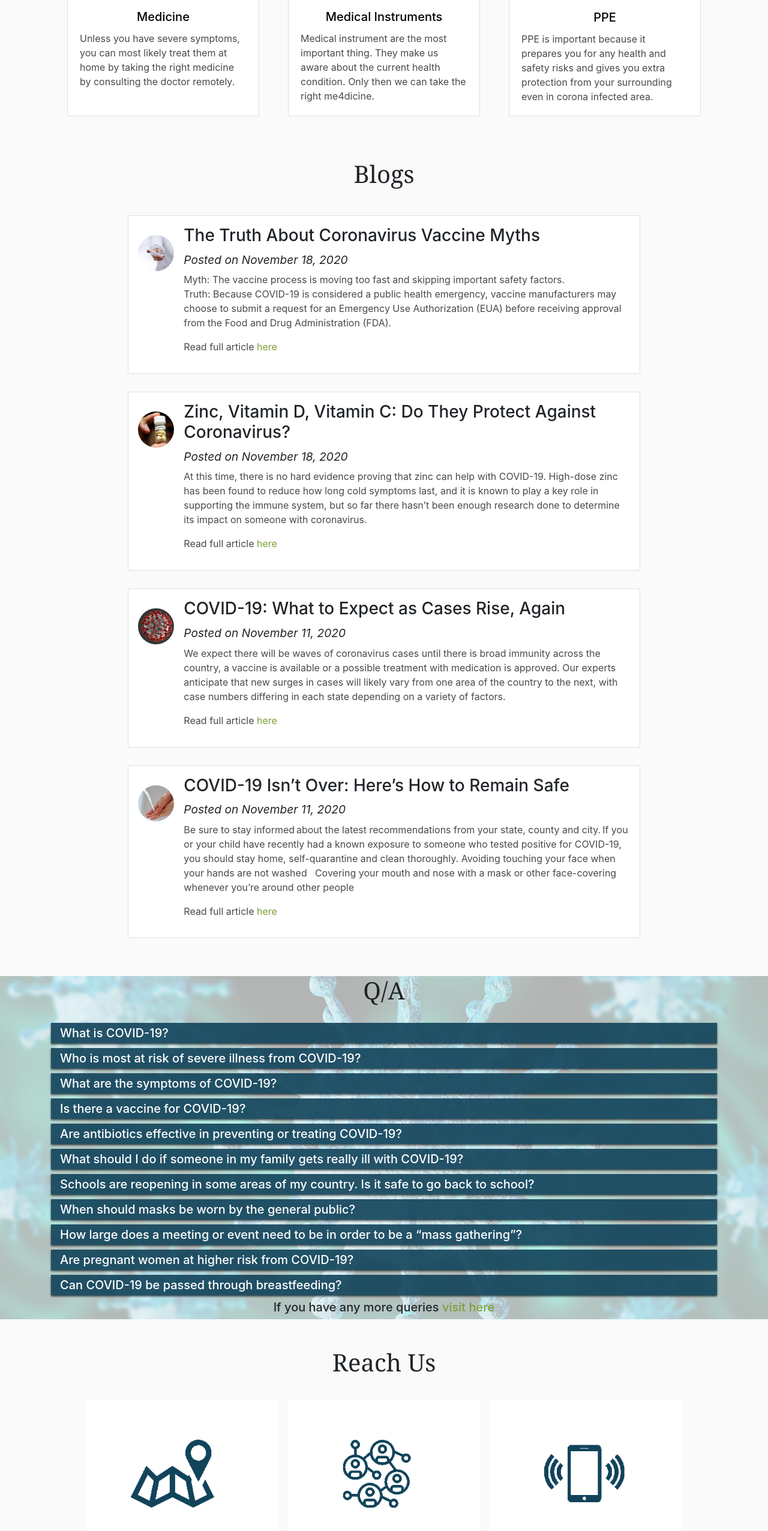
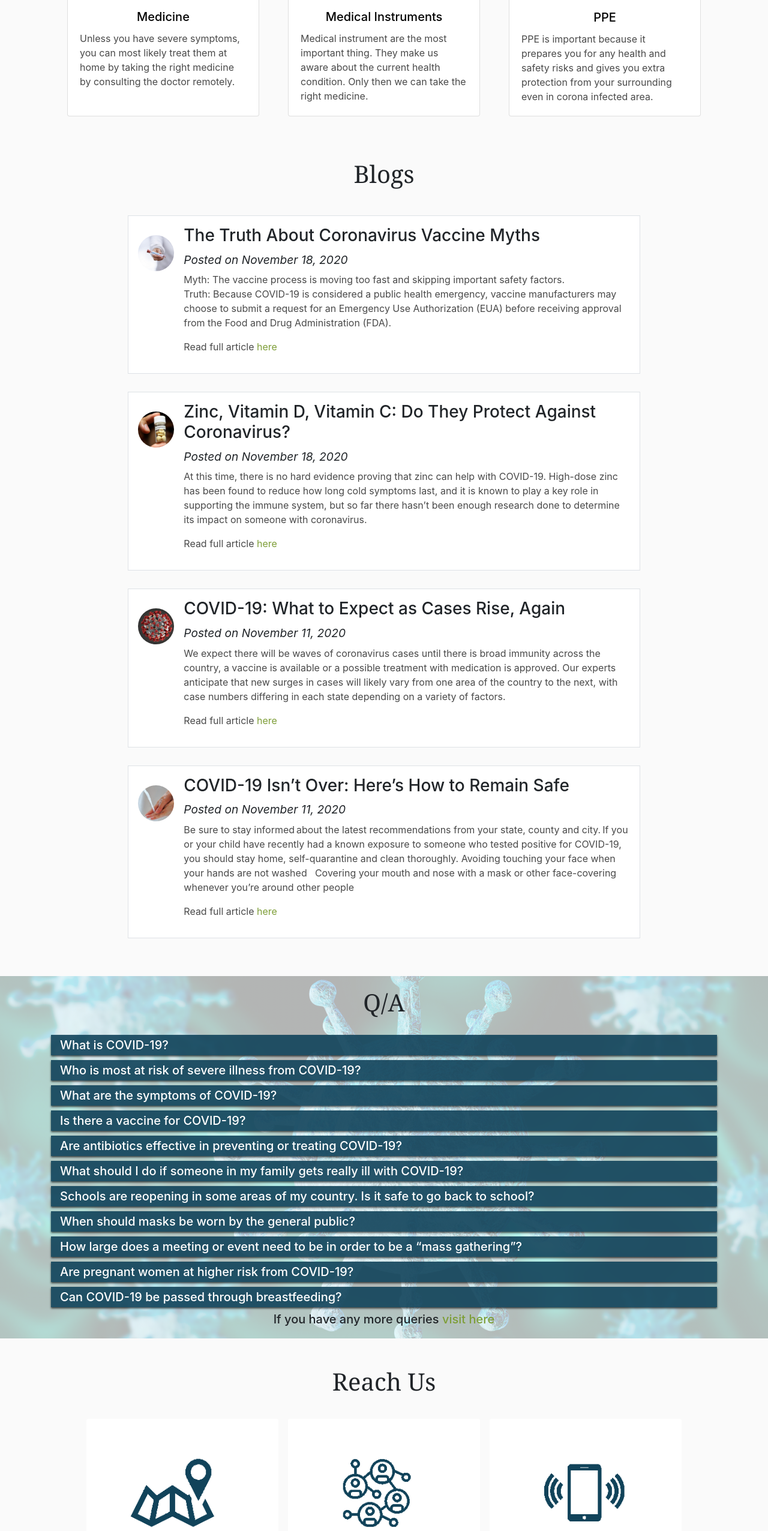
Before and after one commit to dsccvrgu/zenkins, a plain HTML site: page index.html in a window 1280 px wide. Shown: the part 1870-4422 px from the top of the page at 60% size. Drawn offline with nearby package versions, Linux system fonts and the light colour scheme.

Commit message:
Fixes in Q/A section

```diff
--- a/index.html
+++ b/index.html
@@ -171,7 +171,7 @@
           <div class="card-body">
             <h5 class="card-title">Medical Instruments</h5>
             <p class="card-text">
-            Medical instrument are the most important thing. They make us aware about the current health condition. Only then we can take the right me4dicine.
+            Medical instrument are the most important thing. They make us aware about the current health condition. Only then we can take the right medicine.
             </p>
           </div>
         </a>
@@ -264,7 +264,7 @@
 </section>
 <section class="mt-5 mb-5 qa" id="qna">
   <div class="col-xl-12">
-    <h1 class="heading">Q/A</h1>
+    <h1 class="heading" style="margin-top: 20px;padding-top: 20px;">Q/A</h1>
     <div class="row">
       <div class="container">
         <div class="panel-group" id="accordion">
@@ -459,8 +459,9 @@
 
         </div>
       </div>
-      <h5>If you have any more queries <a class="visithere" href="https://www.who.int/emergencies/diseases/novel-coronavirus-2019/question-and-answers-hub" target="_blank">visit here</a></h5>
     </div>
+    <h5 style="text-align: center; padding-bottom: 20px; margin-bottom: 20px;">If you have any more queries <a class="visithere" href="https://www.who.int/emergencies/diseases/novel-coronavirus-2019/question-and-answers-hub" target="_blank">visit here</a></h5>
+
 </div>
 
 </section>
@@ -575,8 +576,7 @@
               <div class="col-md-3 col-lg-4 col-xl-3 mx-auto mb-4">
                 <!-- Content -->
                 <div style="text-align: center;"><img src="img/logo.png" style="height: 80px;"></div>
-                <p>Lorem ipsum dolor sit amet consectetur, adipisicing elit. Ea doloribus libero quas illo, provident hic nam esse dolore a quibusdam, dolorem error facere sit similique quaerat ullam officia eaque in?</p>
-
+                <p>This a website based on html css and js, where you will get the details of covid</p>
               </div>
               <!-- Grid column -->
 
```
